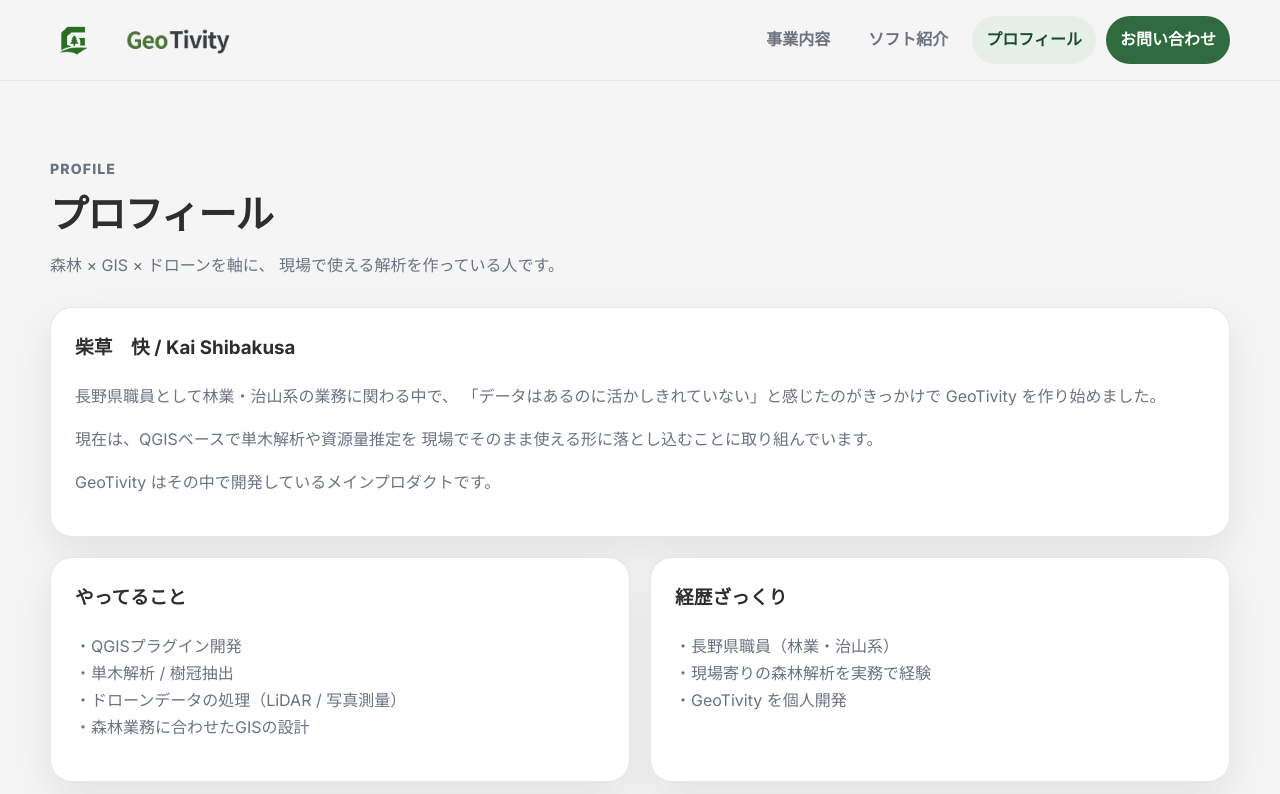
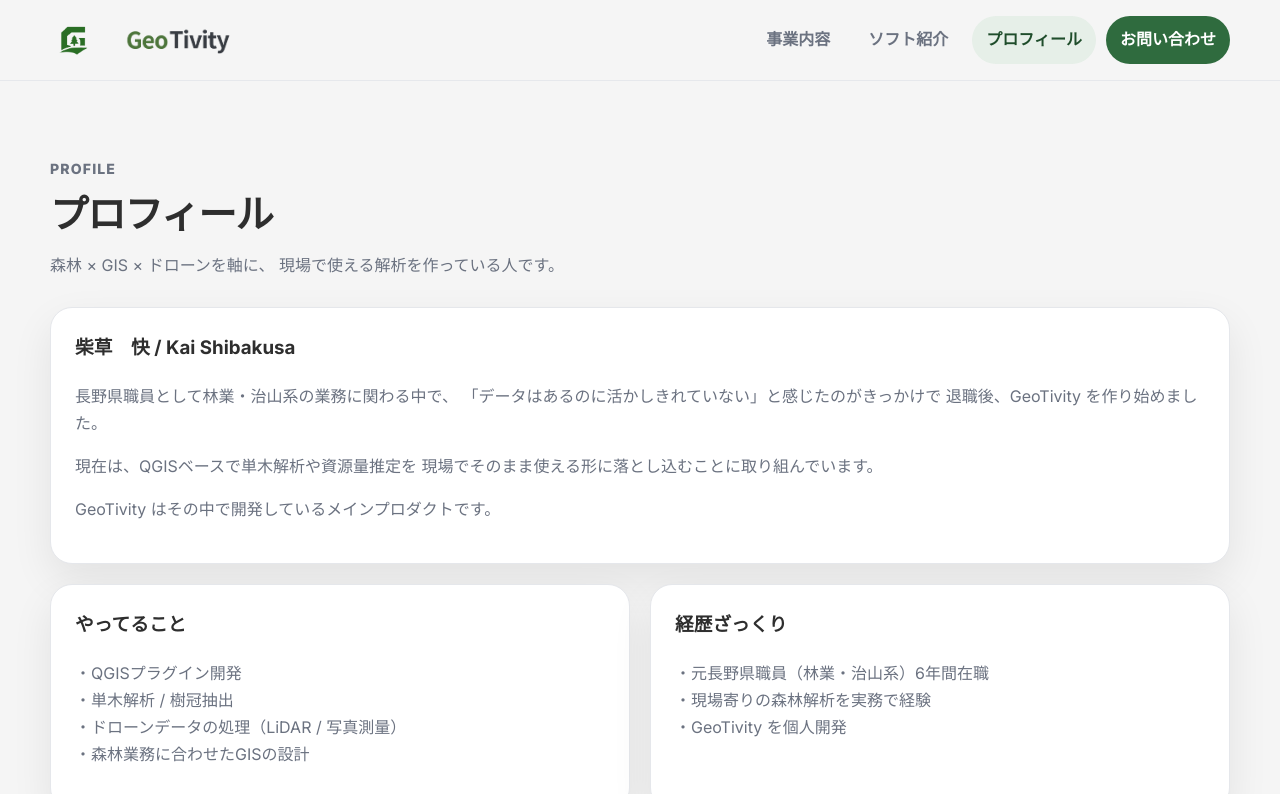
Before and after one commit to NickNamaer/geotivity_site, a React (Vite) app: page /about in a window 1280 px wide. Shown: the top 794 px of the page. Built offline with nearby package versions, Linux system fonts and the light colour scheme.

Commit message:
プロフィール 微修正

```diff
--- a/src/pages/About.jsx
+++ b/src/pages/About.jsx
@@ -15,7 +15,7 @@ export default function About() {
         <p>
           長野県職員として林業・治山系の業務に関わる中で、
           「データはあるのに活かしきれていない」と感じたのがきっかけで
-          GeoTivity を作り始めました。
+          退職後、GeoTivity を作り始めました。
         </p>
         <p>
           現在は、QGISベースで単木解析や資源量推定を
@@ -40,7 +40,7 @@ export default function About() {
         <article className="card">
           <h3>経歴ざっくり</h3>
           <p>
-            ・長野県職員（林業・治山系）<br />
+            ・元長野県職員（林業・治山系）6年間在職<br />
             ・現場寄りの森林解析を実務で経験<br />
             ・GeoTivity を個人開発
           </p>
```
